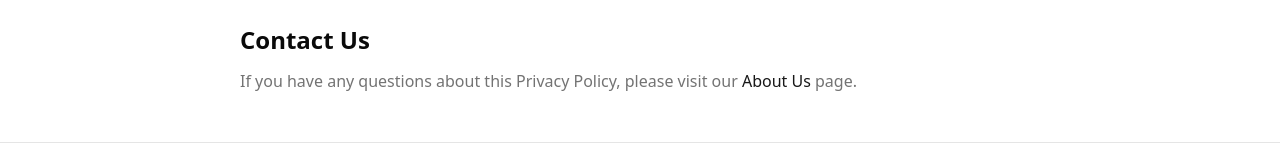
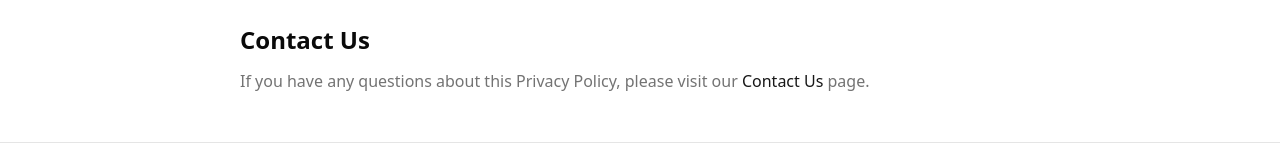
Before and after one commit to himura467/tend-attend, a Next.js app in the folder frontend/: page /en/privacy in a window 1280 px wide. Shown: the part 1329-1489 px from the top of the page. Built offline with nearby package versions, Linux system fonts and the light colour scheme.

Commit message:
feat: link to Contact Us page

```diff
--- a/frontend/src/app/[locale]/privacy/page.tsx
+++ b/frontend/src/app/[locale]/privacy/page.tsx
@@ -79,8 +79,8 @@ const PrivacyPolicyPage: NextPage = (): React.JSX.Element => {
             <h2 className="text-2xl font-semibold">Contact Us</h2>
             <p className="text-muted-foreground leading-relaxed">
               If you have any questions about this Privacy Policy, please visit our{" "}
-              <Link href="/about-us" className="text-primary font-medium hover:underline">
-                About Us
+              <Link href="/contact" className="text-primary font-medium hover:underline">
+                Contact Us
               </Link>{" "}
               page.
             </p>
```
